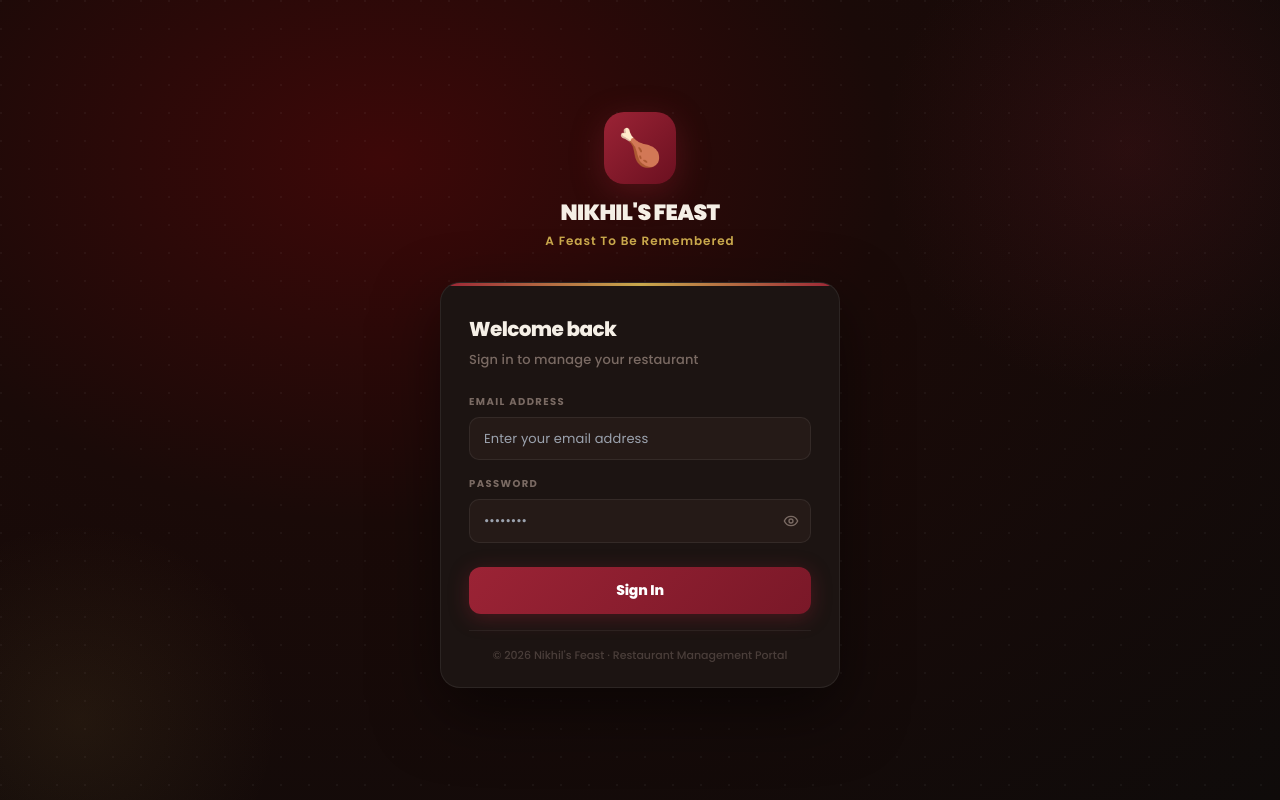
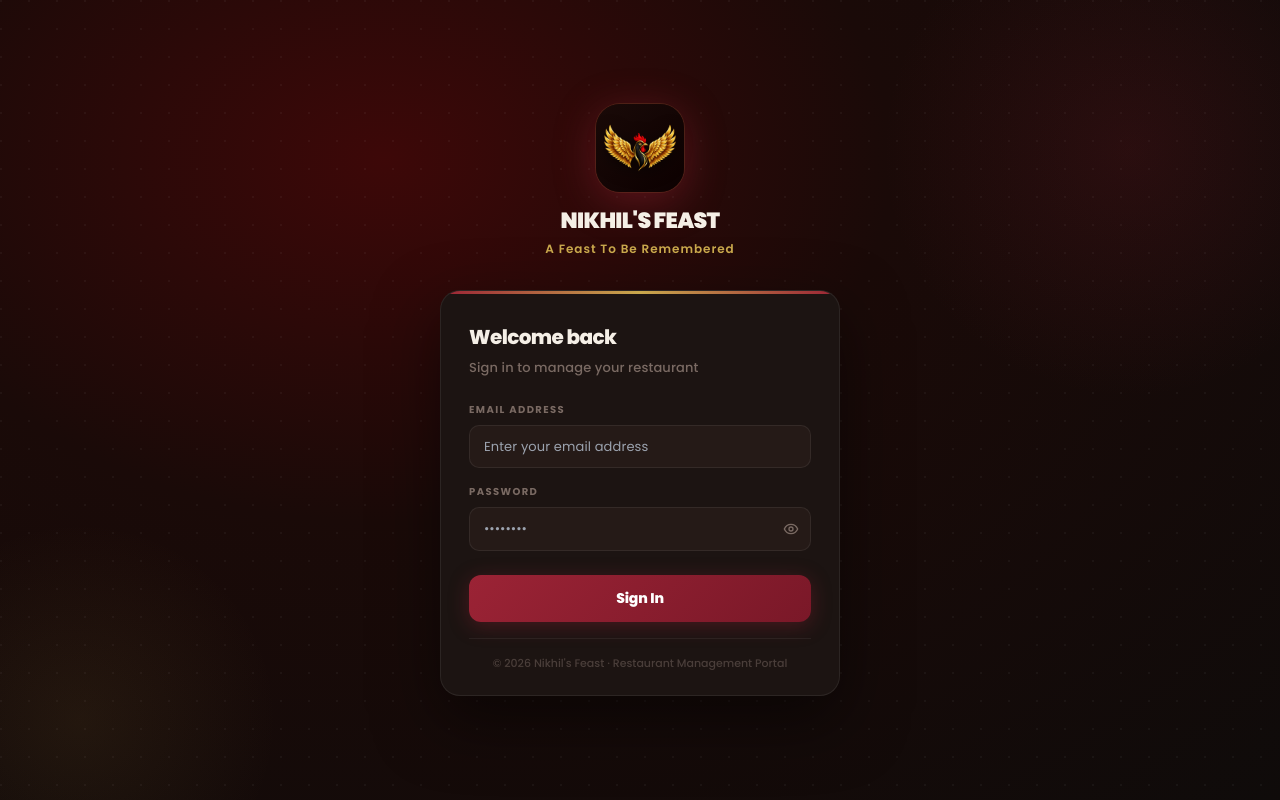
Before and after one commit to chakrireddyhps/nikhils-feast-portal, a Next.js app: page /login in a window 1280 px wide. Built offline with nearby package versions, Linux system fonts and the light colour scheme.

Commit message:
feat: replace emoji logo with brand logo across login, sidebar, topbar, settings

```diff
--- a/src/app/(admin)/settings/page.tsx
+++ b/src/app/(admin)/settings/page.tsx
@@ -78,7 +78,9 @@ function RestaurantProfile() {
         </div>
         <div style={{ padding: 22, display: 'flex', alignItems: 'center', gap: 20 }}>
           <div style={{ position: 'relative' }}>
-            <div style={{ width: 80, height: 80, borderRadius: 20, background: `linear-gradient(135deg, ${T.burgundy}, #6B1020)`, display: 'flex', alignItems: 'center', justifyContent: 'center', fontSize: 38 }}>🍗</div>
+            <div style={{ width: 80, height: 80, borderRadius: 20, background: 'linear-gradient(135deg, #1A0A08 0%, #0D0101 100%)', display: 'flex', alignItems: 'center', justifyContent: 'center', boxShadow: '0 4px 20px rgba(155,35,53,0.4), 0 0 0 1px rgba(201,168,76,0.15)', padding: 6 }}>
+              <img src="/logo.png" alt="Nikhil's Feast Logo" style={{ width: '100%', height: '100%', objectFit: 'contain', filter: 'drop-shadow(0 2px 6px rgba(0,0,0,0.5))' }}/>
+            </div>
             <button style={{ position: 'absolute', bottom: -4, right: -4, width: 28, height: 28, borderRadius: '50%', background: T.burgundy, border: `2px solid ${T.bg}`, display: 'flex', alignItems: 'center', justifyContent: 'center', cursor: 'pointer' }}>
               <Camera size={13} color="#fff"/>
             </button>
--- a/src/app/login/page.tsx
+++ b/src/app/login/page.tsx
@@ -35,10 +35,13 @@ export default function LoginPage() {
         {/* Brand */}
         <div style={{ textAlign: 'center', marginBottom: 32 }}>
           <div style={{
-            display: 'inline-flex', width: 72, height: 72, borderRadius: 20,
-            background: 'linear-gradient(135deg, #9B2335 0%, #6B1020 100%)',
-            alignItems: 'center', justifyContent: 'center', fontSize: 36, marginBottom: 16,
-            boxShadow: '0 8px 32px rgba(155,35,53,0.35)' }}>🍗</div>
+            display: 'inline-flex', width: 88, height: 88, borderRadius: 24,
+            background: 'linear-gradient(135deg, #1A0A08 0%, #0D0101 100%)',
+            alignItems: 'center', justifyContent: 'center', marginBottom: 16,
+            boxShadow: '0 8px 40px rgba(155,35,53,0.45), 0 0 0 1px rgba(201,168,76,0.15)',
+            padding: 8 }}>
+            <img src="/logo.png" alt="Nikhil's Feast" style={{ width: '100%', height: '100%', objectFit: 'contain', filter: 'drop-shadow(0 4px 8px rgba(0,0,0,0.5))' }}/>
+          </div>
           <h1 style={{ color: T.textPrimary, fontWeight: 900, fontSize: 22, margin: 0, letterSpacing: '-0.03em', lineHeight: 1.2 }}>
             NIKHIL&apos;S FEAST
           </h1>
--- a/src/components/layout/AdminShell.tsx
+++ b/src/components/layout/AdminShell.tsx
@@ -170,11 +170,13 @@ export function AdminShell({ children, pathname }: { children: React.ReactNode;
               {/* Avatar circle */}
               <div style={{
                 width: 28, height: 28, borderRadius: 8, flexShrink: 0,
-                background: 'linear-gradient(135deg, #9B2335 0%, #6B1020 100%)',
+                background: 'linear-gradient(135deg, #1A0A08 0%, #0D0101 100%)',
                 display: 'flex', alignItems: 'center', justifyContent: 'center',
-                fontSize: 12, fontWeight: 800, color: '#fff',
                 boxShadow: '0 2px 8px rgba(155,35,53,0.4)',
-              }}>N</div>
+                overflow: 'hidden', padding: 2,
+              }}>
+                <img src="/logo.png" alt="logo" style={{ width: '100%', height: '100%', objectFit: 'contain', filter: 'drop-shadow(0 1px 2px rgba(0,0,0,0.6))' }}/>
+              </div>
               <div style={{ textAlign: 'left', lineHeight: 1.2 }}>
                 <p style={{ color: T.textPrimary, fontSize: 12, fontWeight: 700, margin: 0 }}>Nikhil</p>
                 <p style={{ color: T.gold, fontSize: 10, fontWeight: 600, margin: 0 }}>Owner</p>
@@ -206,11 +208,13 @@ export function AdminShell({ children, pathname }: { children: React.ReactNode;
                   <div style={{ display: 'flex', alignItems: 'center', gap: 10 }}>
                     <div style={{
                       width: 38, height: 38, borderRadius: 11,
-                      background: 'linear-gradient(135deg, #9B2335 0%, #6B1020 100%)',
+                      background: 'linear-gradient(135deg, #1A0A08 0%, #0D0101 100%)',
                       display: 'flex', alignItems: 'center', justifyContent: 'center',
-                      fontSize: 15, fontWeight: 800, color: '#fff',
                       boxShadow: '0 3px 10px rgba(155,35,53,0.4)',
-                    }}>N</div>
+                      overflow: 'hidden', padding: 3,
+                    }}>
+                      <img src="/logo.png" alt="logo" style={{ width: '100%', height: '100%', objectFit: 'contain', filter: 'drop-shadow(0 1px 3px rgba(0,0,0,0.6))' }}/>
+                    </div>
                     <div>
                       <p style={{ color: T.textPrimary, fontSize: 13, fontWeight: 700, margin: 0 }}>Nikhil</p>
                       <p style={{ color: T.textMuted, fontSize: 11, margin: 0 }}>nikhil@nikhilsfeast.com</p>
--- a/src/components/layout/Sidebar.tsx
+++ b/src/components/layout/Sidebar.tsx
@@ -143,7 +143,9 @@ export function Sidebar({ collapsed, setCollapsed }: SidebarProps) {
         {/* Brand */}
         <div style={{ padding: collapsed ? '22px 14px' : '22px 20px', borderBottom: `1px solid ${S.border}`, flexShrink: 0 }}>
           <div style={{ display: 'flex', alignItems: 'center', gap: 11 }}>
-            <div style={{ width: 40, height: 40, borderRadius: 11, flexShrink: 0, background: `linear-gradient(135deg, ${S.burgundy} 0%, #6B1020 100%)`, display: 'flex', alignItems: 'center', justifyContent: 'center', boxShadow: '0 4px 14px rgba(155,35,53,0.4)', fontSize: 20 }}>🍗</div>
+            <div style={{ width: 40, height: 40, borderRadius: 11, flexShrink: 0, background: 'linear-gradient(135deg, #1A0A08 0%, #0D0101 100%)', display: 'flex', alignItems: 'center', justifyContent: 'center', boxShadow: '0 4px 14px rgba(155,35,53,0.4)', overflow: 'hidden', padding: 3 }}>
+              <img src="/logo.png" alt="Nikhil's Feast" style={{ width: '100%', height: '100%', objectFit: 'contain', filter: 'drop-shadow(0 2px 4px rgba(0,0,0,0.5))' }}/>
+            </div>
             {!collapsed && (
               <div style={{ overflow: 'hidden' }}>
                 <p style={{ color: '#F5EFE6', fontWeight: 800, fontSize: 14, letterSpacing: '-0.01em', margin: 0, whiteSpace: 'nowrap', lineHeight: 1.3 }}>NIKHIL&apos;S FEAST</p>
```
Also changed, not shown: public/logo.png (added).
